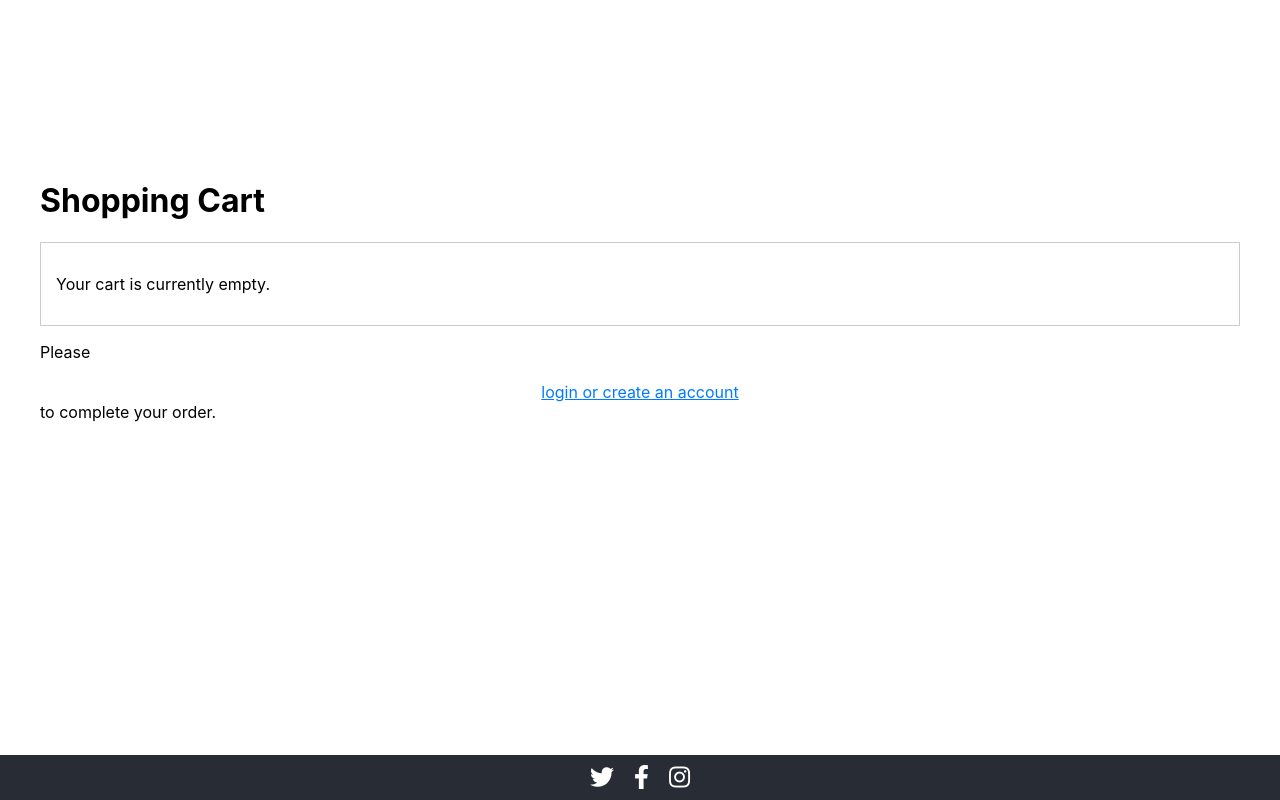
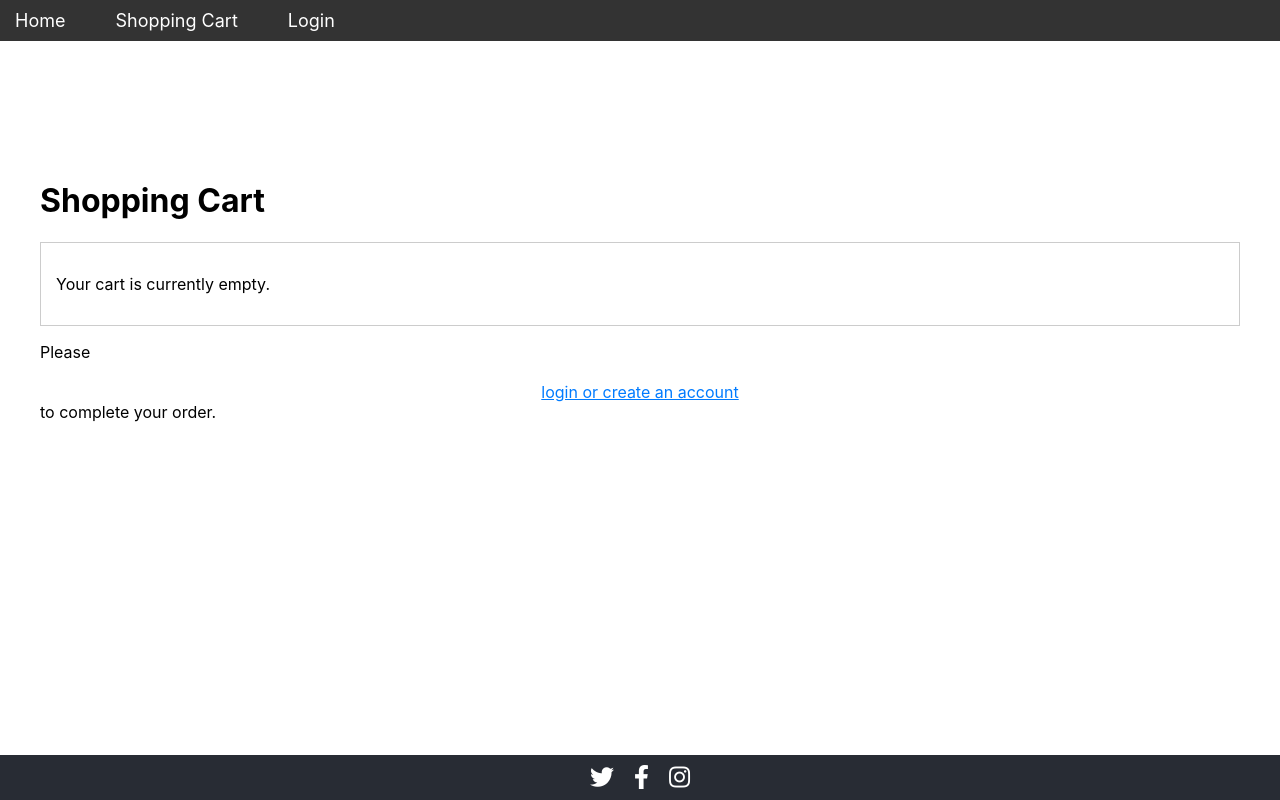
Before and after one commit to ScottInPittsburgh/christinesfashions, a React (Create React App) app in the folder client/: page /cart in a window 1280 px wide. Built offline with nearby package versions, Linux system fonts and the light colour scheme.

Commit message:
Implementing user profile and cart functions on backend.  Pt 10

```diff
--- a/client/src/styles.css
+++ b/client/src/styles.css
@@ -7,9 +7,11 @@ body {
 }
 
 header {
+    background-color: #333;
+    color: white;
+    padding: 10px 0;
     position: fixed;
     top: 0;
-    left: 0;
     width: 100%;
     z-index: 1000;
 }
```
